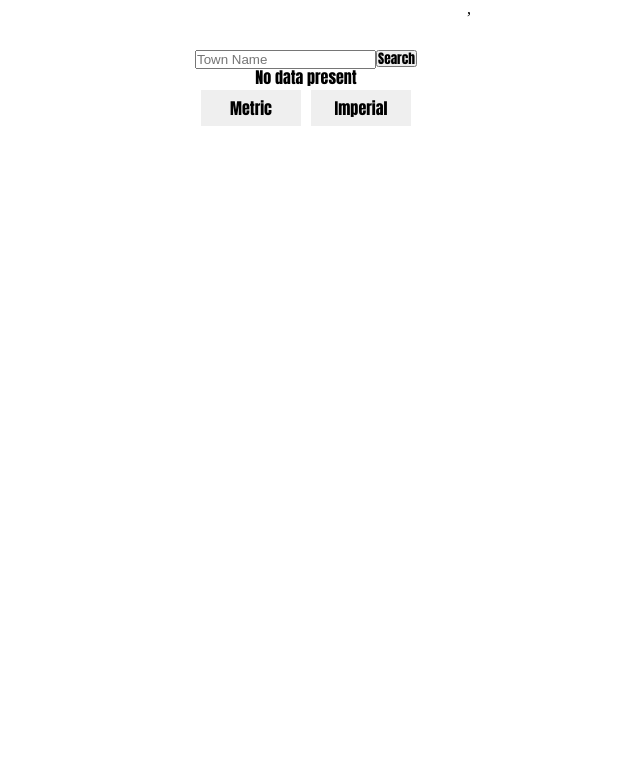
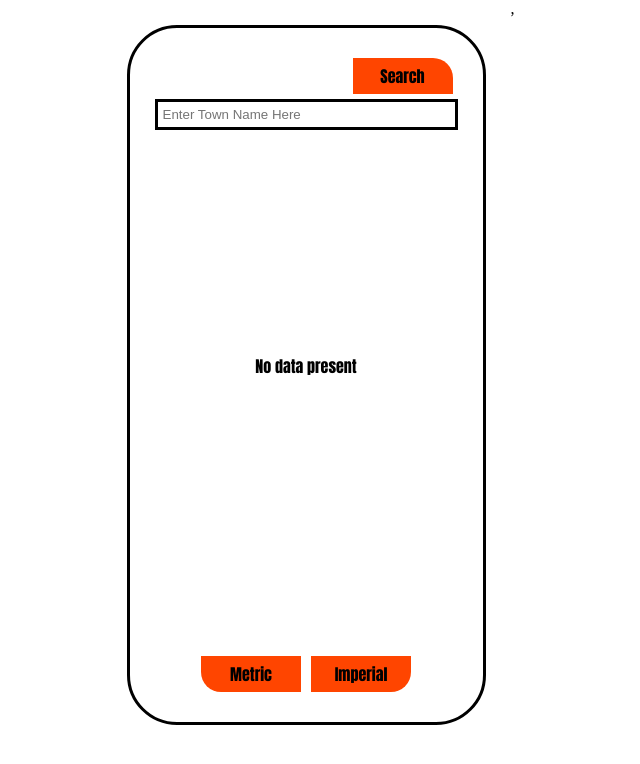
Before and after one commit to Jason-Smith-Code/open-weather, a React (Create React App) app: page / in a window 1280 px wide. Shown: the top 764 px of the page, without its empty margins (332-972 px from the left). Built offline with nearby package versions, Linux system fonts and the light colour scheme; no server answers.

Commit message:
further styling to the app, still need to optimise for larger screens

```diff
--- a/public/index.html
+++ b/public/index.html
@@ -7,37 +7,14 @@
     <meta name="theme-color" content="#000000" />
     <meta
       name="description"
-      content="Web site created using create-react-app"
+      content="Weather application using open weather Api"
     />
     <link rel="apple-touch-icon" href="%PUBLIC_URL%/logo192.png" />
-    <!--
-      manifest.json provides metadata used when your web app is installed on a
-      user's mobile device or desktop. See https://developers.google.com/web/fundamentals/web-app-manifest/
-    -->
     <link rel="manifest" href="%PUBLIC_URL%/manifest.json" />
-    <!--
-      Notice the use of %PUBLIC_URL% in the tags above.
-      It will be replaced with the URL of the `public` folder during the build.
-      Only files inside the `public` folder can be referenced from the HTML.
-
-      Unlike "/favicon.ico" or "favicon.ico", "%PUBLIC_URL%/favicon.ico" will
-      work correctly both with client-side routing and a non-root public URL.
-      Learn how to configure a non-root public URL by running `npm run build`.
-    -->
-    <title>React App</title>
+    <title>Open Weather App</title>
   </head>
   <body>
     <noscript>You need to enable JavaScript to run this app.</noscript>
     <div id="root"></div>
-    <!--
-      This HTML file is a template.
-      If you open it directly in the browser, you will see an empty page.
-
-      You can add webfonts, meta tags, or analytics to this file.
-      The build step will place the bundled scripts into the <body> tag.
-
-      To begin the development, run `npm start` or `yarn start`.
-      To create a production bundle, use `npm run build` or `yarn build`.
-    -->
   </body>
 </html>
--- a/src/api/openWeaterApi.js
+++ b/src/api/openWeaterApi.js
@@ -2,5 +2,3 @@
 
 const baseUrl = "https://api.openweathermap.org/data/2.5/weather";
 const key = "9c386e0118890725b196ccbcd09691e5";
-
-// get the city from the user input form
--- a/src/app/App.css
+++ b/src/app/App.css
@@ -21,10 +21,15 @@ p, button {
 .App {
   width: fit-content;
   max-width: 100%;
-  padding: 50px;
+  padding: 25px;
   text-align: center;
   display: flex;
   flex-direction: column;
+  justify-content: space-between;
+  border: 3px solid black;
+  border-radius: 50px;
+  margin: 25px;
+  max-height: 700px;
 }
 
 #LocationName {
@@ -37,24 +42,25 @@ p, button {
   margin:25px 0;
 }
 
-.UnitType {
+button {
   border: none;
   min-width: 100px;
   padding: 10px 20px;
   margin: 5px;
   font-size: 16px;
+  background-color: orangered;
 }
 
 #Temperature {
-  font-size: 50px;
+  font-size: 75px;
   margin:25px 0;
 }
 .metric::after {
-  content: '\2103';
+  content: '°c';
 }
 
 .imperial::after {
-  content: '\2109';
+  content: '°f';
 }
 
 .kmph::after {
@@ -64,3 +70,29 @@ p, button {
 .Mph::after {
   content: 'mph'
 }
+
+#UnitTypeButtonsContainer {
+  margin-top: 50px;
+}
+
+#MetricButton {
+  border-radius: 0 0 0 20px;
+}
+
+#ImperialButton {
+  border-radius: 0 0 20px 0;
+}
+
+#Search {
+  border-radius: 0 20px 0 0;
+}
+
+.Align-Right {
+  float: right;
+}
+
+input {
+  width: 100%;
+  padding: 5px;
+  border: 3px solid black;
+}
--- a/src/app/store.js
+++ b/src/app/store.js
@@ -1,6 +1,5 @@
 import { configureStore } from '@reduxjs/toolkit';
 import resultReducer from '../features/resultSlice';
-
 
 export const store = configureStore({
   reducer: {
--- a/src/components/MeasurementTypeToggle.jsx
+++ b/src/components/MeasurementTypeToggle.jsx
@@ -19,8 +19,8 @@ export const MeasurementTypeToggle = () => {
 
     return(
         <div id="UnitTypeButtonsContainer">
-            <button className="UnitType" onClick={changeToMetric}>Metric</button>
-            <button className="UnitType" onClick={changeToImperial}>Imperial</button>
+            <button id="MetricButton" onClick={changeToMetric}>Metric</button>
+            <button id="ImperialButton" onClick={changeToImperial}>Imperial</button>
         </div>
     )
 }
--- a/src/components/Search.jsx
+++ b/src/components/Search.jsx
@@ -28,8 +28,11 @@ export const Search = () => {
 
     return (
         <form onSubmit={submitSearch}>
-            <input type="search" name="q" aria-label="Search for a town" placeholder='Town Name' value={location} onChange={handleChange}></input>
-            <button onClick={onSubmit} >Search</button>
+            <div className="Align-Right">
+                <button id="Search" onClick={onSubmit} >Search</button>
+            </div>
+            <input type="search" name="q" aria-label="Search for a town" placeholder='Enter Town Name Here' value={location} onChange={handleChange}></input>
+
         </form>
     )
 }
```
